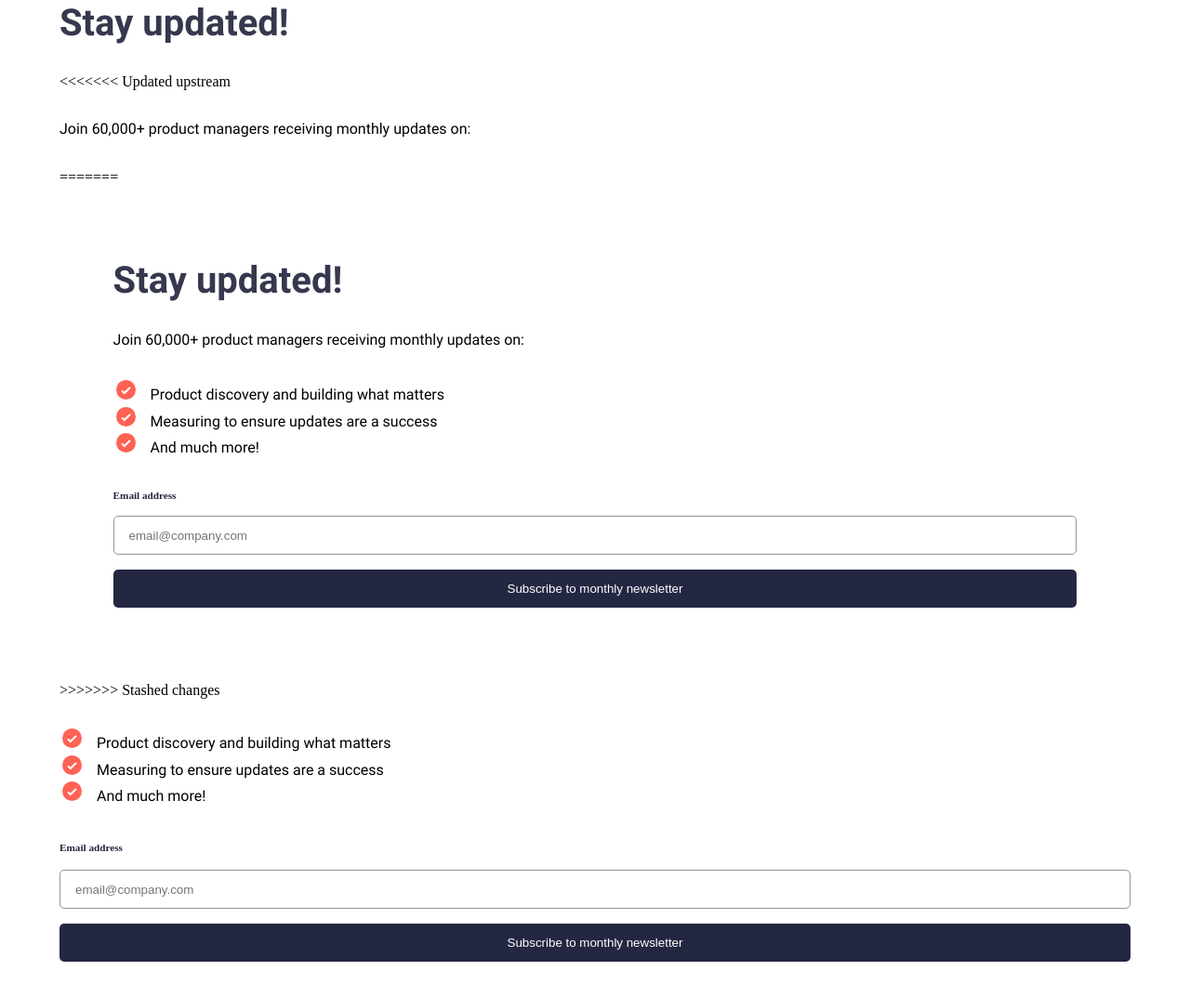
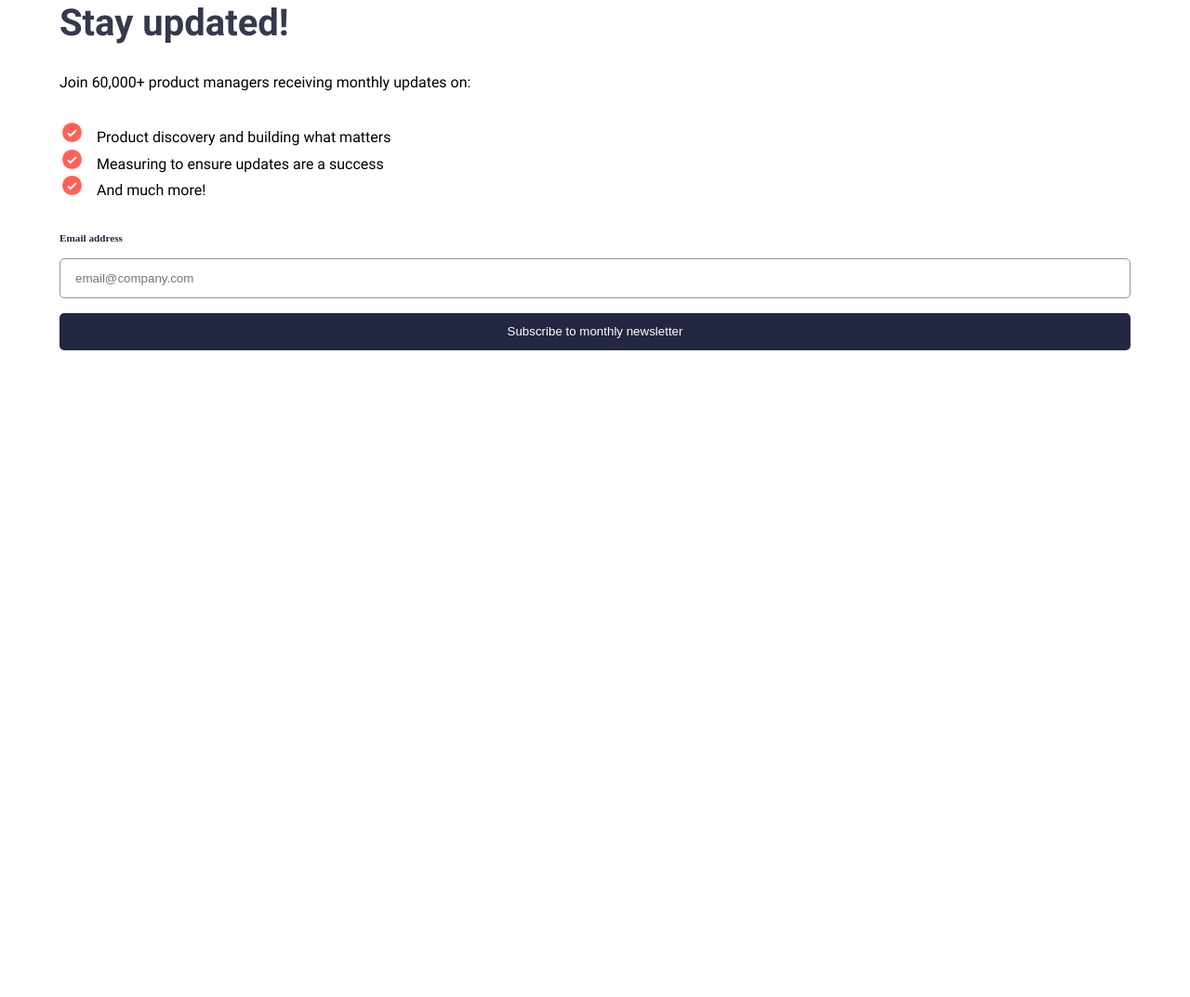
Before and after one commit to CodesByIsmail/newsletter-signup, a plain HTML site: page index.html in a window 1280 px wide. Shown: the part 1014-2087 px from the top of the page at 93% size. After the commit the page ends 1439 px from the top, so only its background shows below. Drawn offline with Linux system fonts and the light colour scheme.

Commit message:
update index.html

```diff
--- a/index.html
+++ b/index.html
@@ -32,17 +32,6 @@
                     alt=""
                 />
             </header>
-
-            <main>
-                <div class="hero container">
-                    <h1>Stay updated!</h1>
-
-<<<<<<< Updated upstream
-                    <p>
-                        Join 60,000+ product managers receiving monthly updates
-                        on:
-                    </p>
-=======
 <main>
   <div class="hero container">
     <h1>Stay updated!</h1>
@@ -64,33 +53,6 @@
 
   </div>
 </main>
->>>>>>> Stashed changes
-
-                    <ul>
-                        <li>Product discovery and building what matters</li>
-                        <li>Measuring to ensure updates are a success</li>
-                        <li>And much more!</li>
-                    </ul>
-
-                    <form action="" method="get" accept-charset="utf-8">
-                        <div class="">
-                            <label for="Email address">Email address</label>
-                            <p class="error__message"></p>
-                        </div>
-                        <input
-                            class="error__btn"
-                            type="email"
-                            name=""
-                            id=""
-                            placeholder="email@company.com"
-                        />
-
-                        <button type="submit" class="btn submit__btn">
-                            Subscribe to monthly newsletter
-                        </button>
-                    </form>
-                </div>
-            </main>
         </div>
 
         <!-- Sign-up form end -->
```
